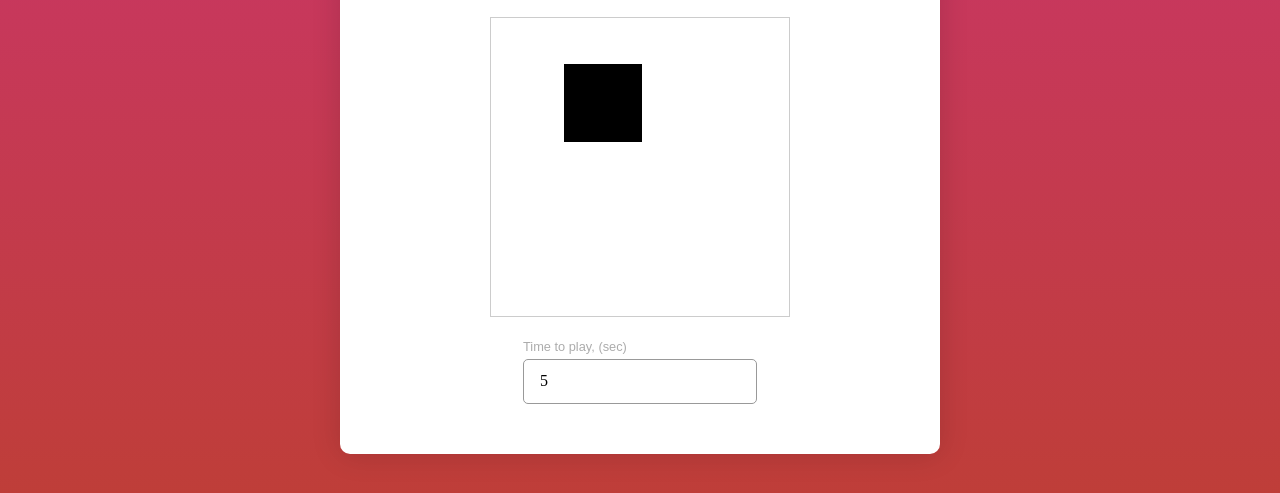
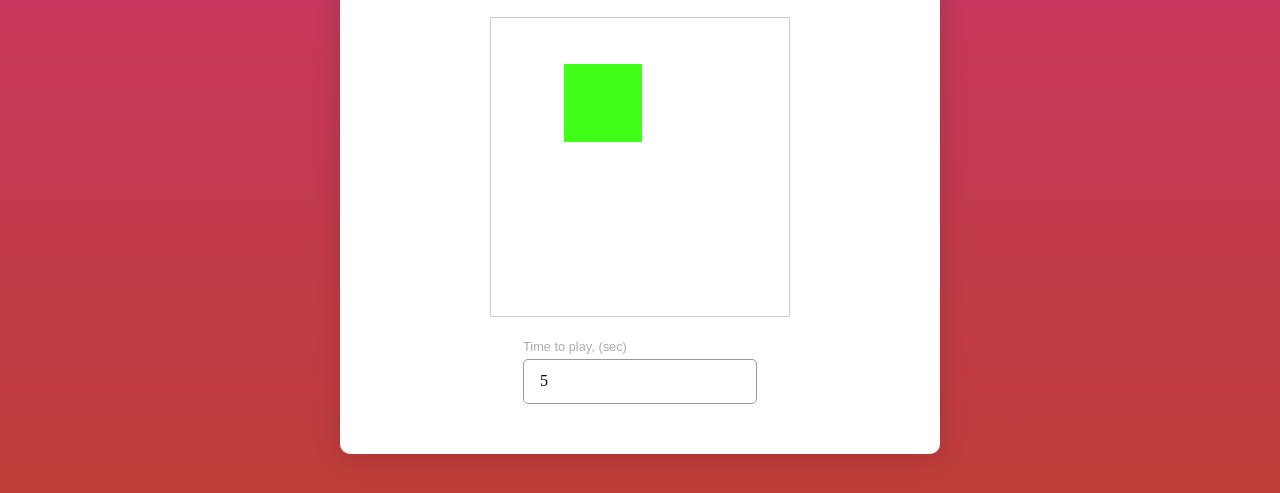
Before and after one commit to PargevS/Game-1, a website: page index.html in a window 1280 px wide. Both pictures are taken after a click on the button "Start". Shown: the part 213-706 px from the top of the page. Drawn offline with Linux system fonts and the light colour scheme; files that its build step writes are made by us from their sources.

Commit message:
Random color change

```diff
--- a/index.html
+++ b/index.html
@@ -29,6 +29,6 @@
   </div>
 
 
-  <script src="dist/script.js"></script>
+  <script src="src/script.js"></script>
 </body>
 </html>
--- a/src/script.js
+++ b/src/script.js
@@ -32,7 +32,7 @@ function renderBox(){
 
   box.style.height = box.style.width = boxSize + 'px';
   box.style.position = 'absolute';
-  box.style.backgroundColor = '#000';
+  box.style.backgroundColor = '' + getRandomColor() + '';
   box.style.top = getRandom(0,maxTop) + 'px';
   box.style.left = getRandom(0,maxLeft) + 'px';
   box.style.cursor = 'pointer';
@@ -44,3 +44,9 @@ function renderBox(){
 function getRandom(min,max){
   return Math.floor(Math.random() * (max - min) + min);
 }
+
+function getRandomColor(){
+  let index = Math.floor(Math.random() * 10);
+  const colors = ['#FF0000','#FFC618','#FF188D','#A2FF18','#8E18FF','#18FF98','#FFA018','#FF4C18','#3FFF18','#000'];
+  return colors[index];
+}
```
Also changed, not shown: dist/script.js.
